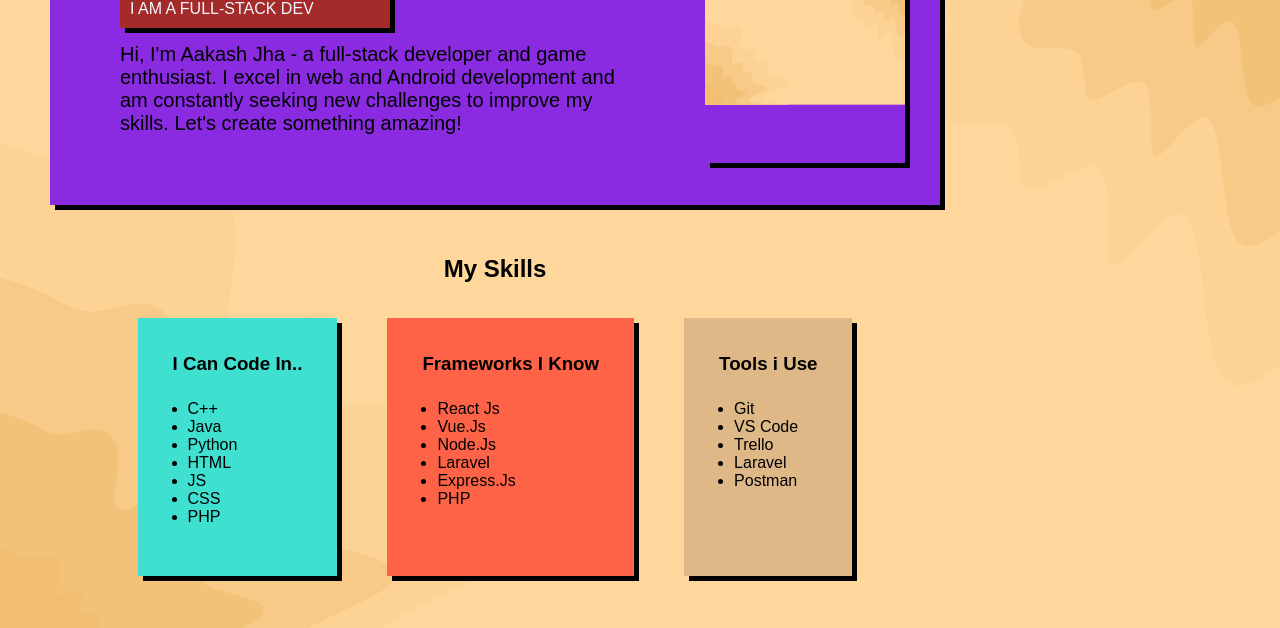
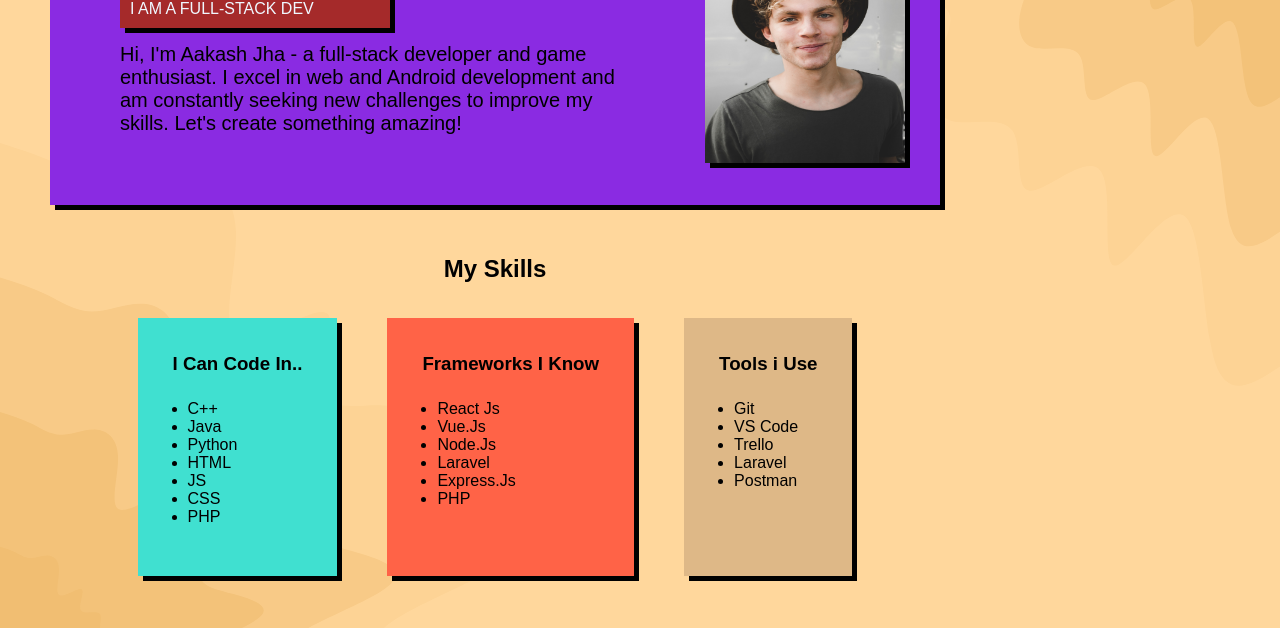
Before and after one commit to 1tsak/portfolio-design-1, a plain HTML site: page index.html in a window 1280 px wide. Shown: the part 172-800 px from the top of the page. Drawn offline with Linux system fonts and the light colour scheme; a web font is replaced by a local one.

Commit message:
Fix Image

```diff
--- a/index.html
+++ b/index.html
@@ -24,7 +24,7 @@
                         constantly
                         seeking new challenges to improve my skills. Let's create something amazing!</p>
                 </div>
-                <img src="./images/bg.svg" alt="">
+                <img src="./images/ian.jpg" alt="">
             </div>
             <h2>My Skills</h2>
             <div class="s2">
```
